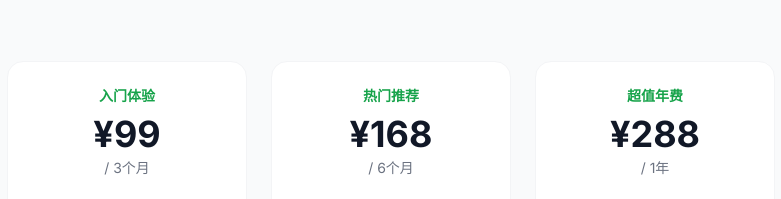
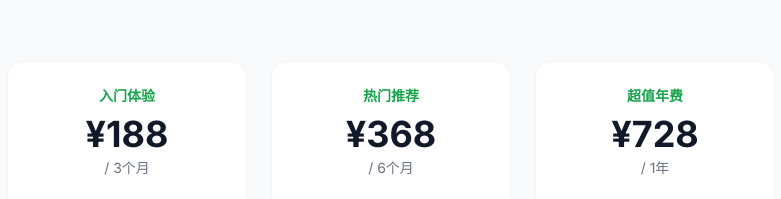
Before and after one commit to tennyhung1688-commits/chatbuddy, a plain HTML site: page index.html in a window 1280 px wide. Shown: the part 4917-5116 px from the top of the page, 249-1030 px from the left. Drawn offline with nearby package versions, Linux system fonts and the light colour scheme.

Commit message:
Add files via upload

```diff
--- a/index.html
+++ b/index.html
@@ -457,7 +457,7 @@
         <!-- 3 months -->
         <div class="pricing-card bg-white border border-gray-100 rounded-2xl p-6 text-center transition-all duration-300">
           <div class="text-sm font-semibold text-brand-600 mb-2">入门体验</div>
-          <div class="text-4xl font-bold mb-1">¥99</div>
+          <div class="text-4xl font-bold mb-1">¥188</div>
           <div class="text-sm text-gray-500 mb-6">/ 3个月</div>
           <ul class="text-sm text-gray-600 space-y-2 mb-8 text-left">
             <li class="flex items-start gap-2"><i data-lucide="check" class="w-4 h-4 text-brand-500 mt-0.5 shrink-0"></i>WhatsApp 自动回复</li>
@@ -472,7 +472,7 @@
         <!-- 6 months -->
         <div class="pricing-card bg-white border border-gray-100 rounded-2xl p-6 text-center transition-all duration-300">
           <div class="text-sm font-semibold text-brand-600 mb-2">热门推荐</div>
-          <div class="text-4xl font-bold mb-1">¥168</div>
+          <div class="text-4xl font-bold mb-1">¥368</div>
           <div class="text-sm text-gray-500 mb-6">/ 6个月</div>
           <ul class="text-sm text-gray-600 space-y-2 mb-8 text-left">
             <li class="flex items-start gap-2"><i data-lucide="check" class="w-4 h-4 text-brand-500 mt-0.5 shrink-0"></i>WhatsApp 自动回复</li>
@@ -487,7 +487,7 @@
         <!-- 1 year -->
         <div class="pricing-card bg-white border border-gray-100 rounded-2xl p-6 text-center transition-all duration-300">
           <div class="text-sm font-semibold text-brand-600 mb-2">超值年费</div>
-          <div class="text-4xl font-bold mb-1">¥288</div>
+          <div class="text-4xl font-bold mb-1">¥728</div>
           <div class="text-sm text-gray-500 mb-6">/ 1年</div>
           <ul class="text-sm text-gray-600 space-y-2 mb-8 text-left">
             <li class="flex items-start gap-2"><i data-lucide="check" class="w-4 h-4 text-brand-500 mt-0.5 shrink-0"></i>WhatsApp 自动回复</li>
```
